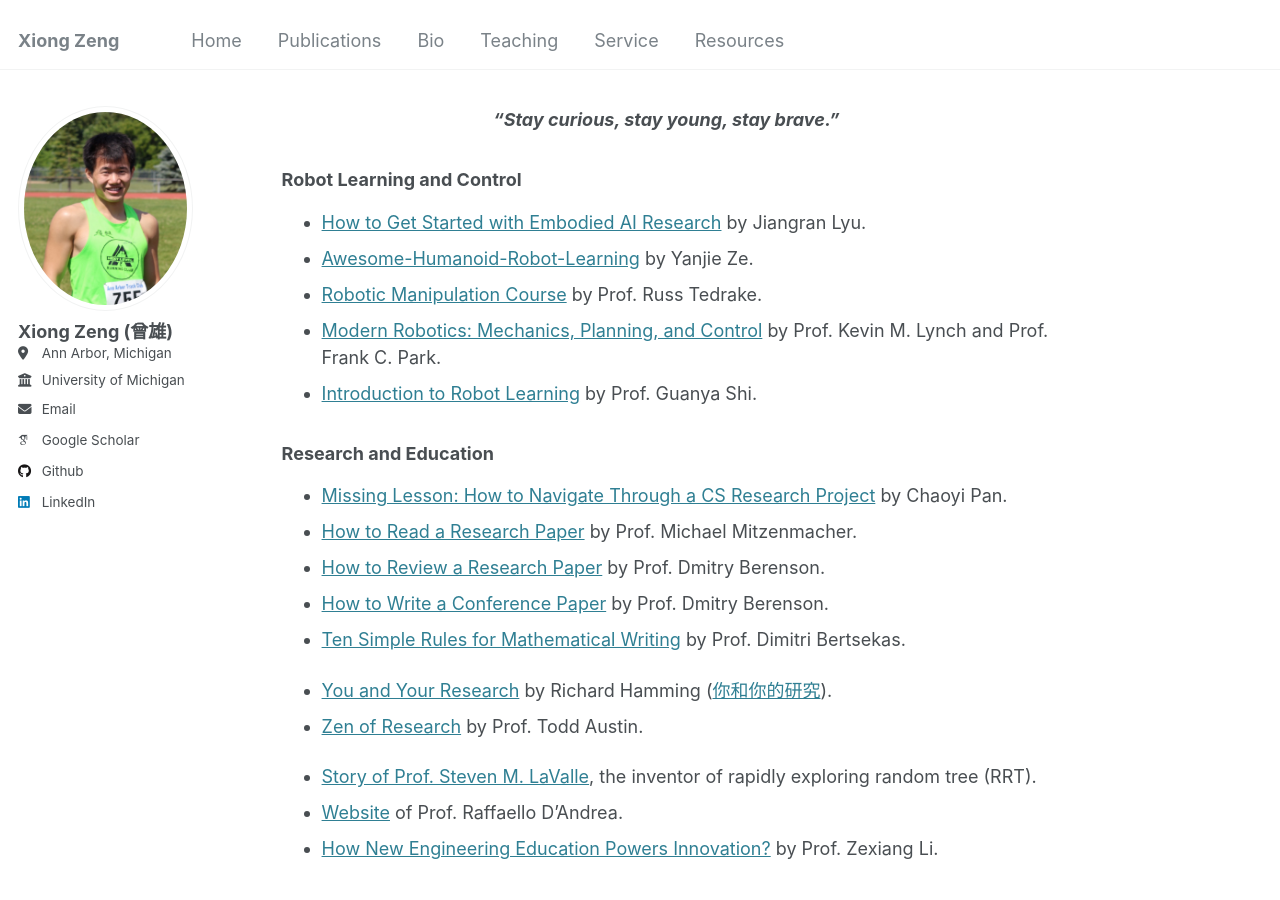
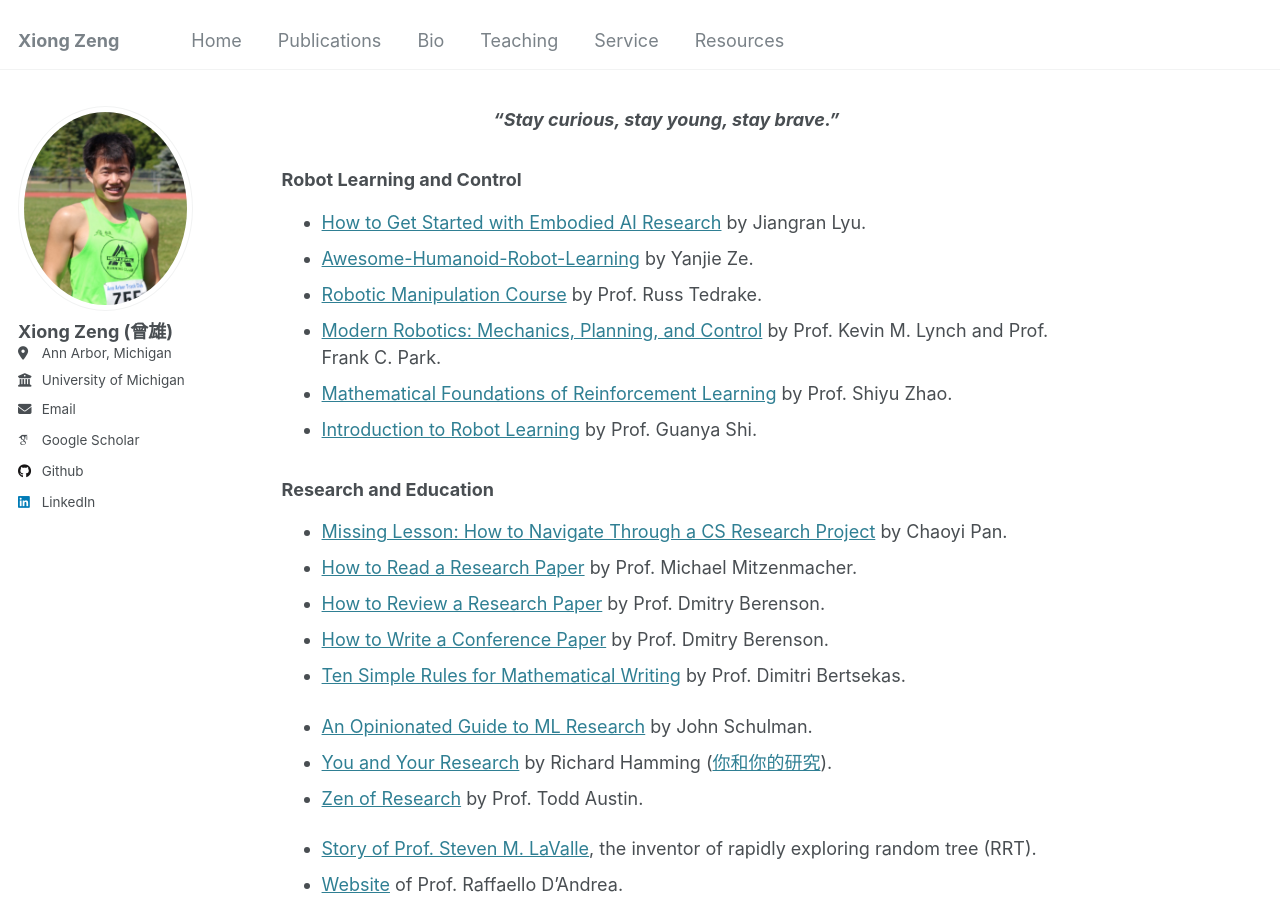
Before and after one commit to zengxiong111/zengxiong.github.io, a Jekyll site: the page built from _pages/resources.md, in a window 1280 px wide and 900 px high. Built offline with Jekyll 4.4.1, drawn with Linux system fonts in a browser that asks for light colours; some web fonts are replaced.

Commit message:
Update resources.md

```diff
--- a/_pages/resources.md
+++ b/_pages/resources.md
@@ -12,6 +12,7 @@ author_profile: true
 - [Awesome-Humanoid-Robot-Learning](https://github.com/YanjieZe/awesome-humanoid-robot-learning) by Yanjie Ze.
 - [Robotic Manipulation Course](https://manipulation.csail.mit.edu/) by Prof. Russ Tedrake.
 - [Modern Robotics: Mechanics, Planning, and Control](https://hades.mech.northwestern.edu/images/7/7f/MR.pdf) by Prof. Kevin M. Lynch and Prof. Frank C. Park.
+- [Mathematical Foundations of Reinforcement Learning](https://raw.githubusercontent.com/MathFoundationRL/Book-Mathematical-Foundation-of-Reinforcement-Learning/refs/heads/main/Book-all-in-one.pdf) by Prof. Shiyu Zhao.
 - [Introduction to Robot Learning](https://16-831-s24.github.io/lectures) by Prof. Guanya Shi.
 
 
@@ -24,7 +25,7 @@ author_profile: true
 - [How to Write a Conference Paper](https://docs.google.com/document/u/1/d/1_q-gOj2v06kOq1NHeZXWr2gBwEephvOcpCewSYSmMwc/pub) by Prof. Dmitry Berenson.
 - [Ten Simple Rules for Mathematical Writing](https://www.mit.edu/~dimitrib/Ten_Rules.html) by Prof. Dimitri Bertsekas.
 
-
+- [An Opinionated Guide to ML Research](http://joschu.net/blog/opinionated-guide-ml-research.html) by John Schulman.
 - [You and Your Research](https://www.cs.virginia.edu/~robins/YouAndYourResearch.html) by Richard Hamming ([你和你的研究](https://dominich.notion.site/6bbb616bba2b45649f46e30e6ac8c493)).
 - [Zen of Research](https://www.linkedin.com/feed/update/urn:li:activity:7198555643308314624/) by Prof. Todd Austin.
 
```
